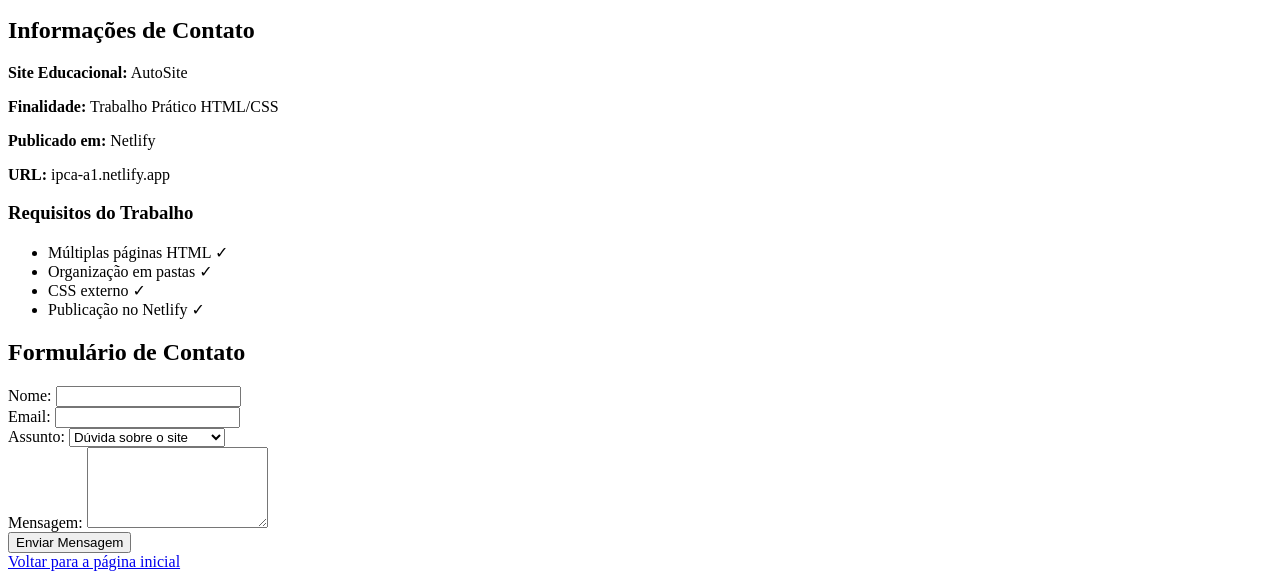
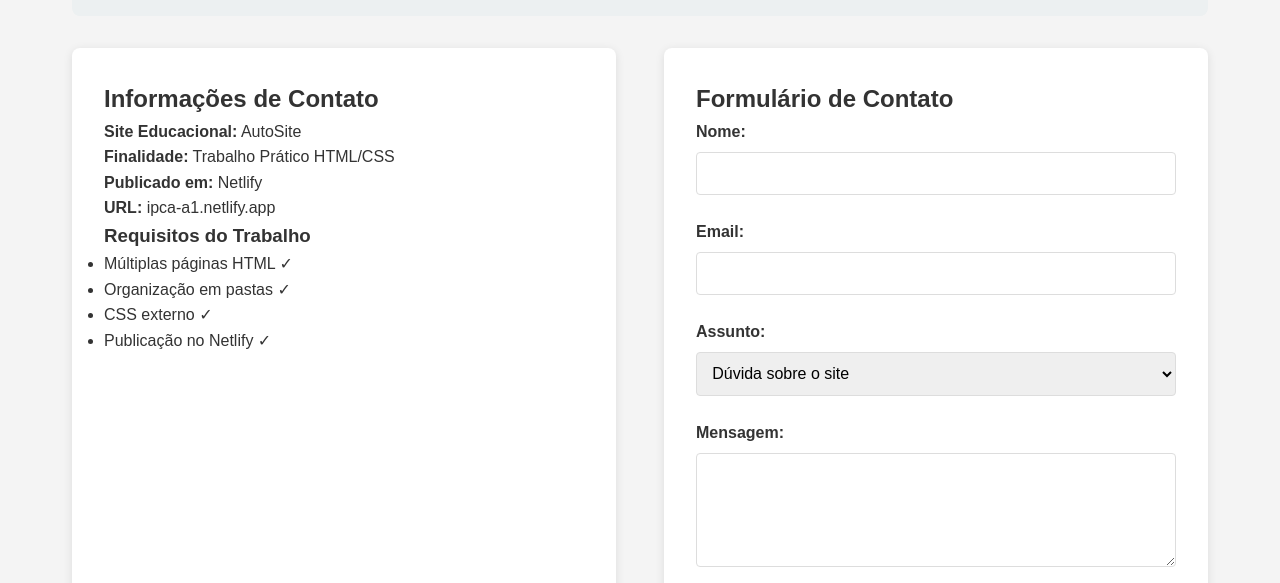
Before and after one commit to PnRodrigo/TP1, a plain HTML site: page contato.html in a window 1280 px wide. Shown: the part 274-857 px from the top of the page. Drawn offline with Linux system fonts and the light colour scheme.

Commit message:
css - more updates

```diff
--- a/contato.html
+++ b/contato.html
@@ -4,7 +4,7 @@
     <meta charset="UTF-8">
     <meta name="viewport" content="width=device-width, initial-scale=1.0">
     <title>AutoSite - Contato</title>
-    <link rel="stylesheet" href="css/estilo.css">
+    <link rel="stylesheet" href="css/estilos.css">
     <link rel="icon" href="icones/favicon.ico">
 </head>
 <body>
--- a/modelos.html
+++ b/modelos.html
@@ -4,7 +4,7 @@
     <meta charset="UTF-8">
     <meta name="viewport" content="width=device-width, initial-scale=1.0">
     <title>AutoSite - Modelos</title>
-    <link rel="stylesheet" href="css/estilo.css">
+    <link rel="stylesheet" href="css/estilos.css">
     <link rel="icon" href="icones/favicon.ico">
 </head>
 <body>
```
Also changed, not shown: sobre.html (+1 -1 lines).
